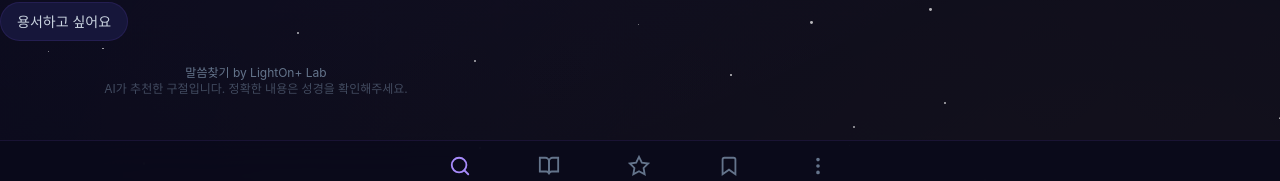
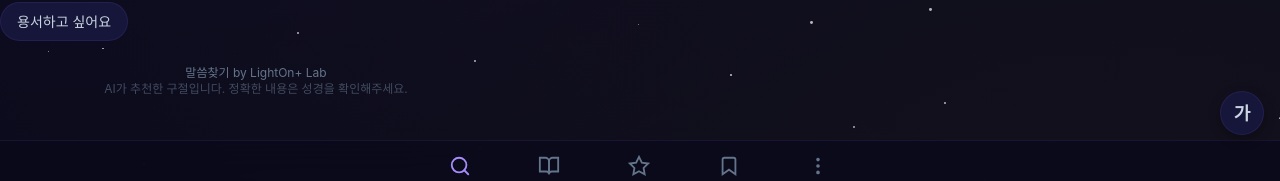
Before and after one commit to psh0825-max/bible-search, a Next.js app: page / in a window 1280 px wide. Shown: the part 585-766 px from the top of the page. Built offline with nearby package versions, Linux system fonts and the light colour scheme; a web font is replaced by a local one.

Commit message:
Add font size control (가 button) - 4 sizes, persisted

```diff
--- a/src/app/bookmarks/page.tsx
+++ b/src/app/bookmarks/page.tsx
@@ -3,9 +3,11 @@ import { useState, useEffect } from 'react'
 import { motion, AnimatePresence } from 'motion/react'
 import { getBookmarks, removeBookmark } from '@/lib/storage'
 import { speakVerse, stopSpeaking } from '@/lib/tts'
+import { useFontSize } from '@/components/FontSizeControl'
 
 export default function BookmarksPage() {
   const [bookmarks, setBookmarks] = useState<any[]>([])
+  const { fontSize } = useFontSize()
   const [speakingIdx, setSpeakingIdx] = useState(-1)
 
   useEffect(() => { loadBookmarks() }, [])
@@ -43,7 +45,7 @@ export default function BookmarksPage() {
               <motion.div key={bm.reference} initial={{ opacity: 0, x: -20 }} animate={{ opacity: 1, x: 0 }} exit={{ opacity: 0, x: 20 }} transition={{ delay: i * 0.05 }}
                 className="glass" style={{ borderRadius: '16px', padding: '18px' }}>
                 <p style={{ fontSize: '13px', color: 'var(--accent-light)', fontWeight: 600, marginBottom: '6px' }}>{bm.reference}</p>
-                <p style={{ fontSize: '15px', lineHeight: 1.8 }}>"{bm.text}"</p>
+                <p style={{ fontSize: `${fontSize}px`, lineHeight: 1.8 }}>"{bm.text}"</p>
                 <div style={{ display: 'flex', gap: '4px', marginTop: '10px', justifyContent: 'space-between' }}>
                   <div style={{ display: 'flex', gap: '4px' }}>
                     <button onClick={() => speak(bm.text, i)} style={{ background: 'none', border: 'none', cursor: 'pointer', fontSize: '14px', opacity: speakingIdx === i ? 1 : 0.5, padding: '4px' }}>{speakingIdx === i ? '⏹️' : '🔊'}</button>
--- a/src/app/categories/page.tsx
+++ b/src/app/categories/page.tsx
@@ -4,11 +4,13 @@ import { motion, AnimatePresence } from 'motion/react'
 import { CATEGORIES, getCategoryVerses, CategoryVerse, getDailyVerse } from '@/lib/bible-utils'
 import { speakVerse, stopSpeaking } from '@/lib/tts'
 import { addBookmark } from '@/lib/storage'
+import { useFontSize } from '@/components/FontSizeControl'
 
 export default function CategoriesPage() {
   const [selectedCat, setSelectedCat] = useState<string | null>(null)
   const [verses, setVerses] = useState<CategoryVerse[]>([])
   const [speakingIdx, setSpeakingIdx] = useState(-1)
+  const { fontSize } = useFontSize()
   const daily = getDailyVerse()
 
   function selectCategory(id: string) {
@@ -38,7 +40,7 @@ export default function CategoriesPage() {
               <div style={{ position: 'relative', zIndex: 1 }}>
                 <motion.div animate={{ y: [0, -6, 0], rotate: [0, 3, -3, 0] }} transition={{ duration: 5, repeat: Infinity }} style={{ fontSize: '40px', marginBottom: '12px' }}>🌅</motion.div>
                 <p style={{ fontSize: '11px', color: 'var(--accent-bright)', fontWeight: 700, letterSpacing: '0.1em', textTransform: 'uppercase', marginBottom: '12px' }}>✦ 오늘의 말씀 ✦</p>
-                <p style={{ fontSize: '18px', lineHeight: 1.9, marginBottom: '12px', fontWeight: 500 }}>"{daily.text}"</p>
+                <p style={{ fontSize: `${fontSize + 1}px`, lineHeight: 1.9, marginBottom: '12px', fontWeight: 500 }}>"{daily.text}"</p>
                 <p style={{ fontSize: '14px', color: 'var(--text-dim)', fontWeight: 600 }}>{daily.reference}</p>
               </div>
               <div style={{ display: 'flex', justifyContent: 'center', gap: '8px', marginTop: '12px' }}>
@@ -78,7 +80,7 @@ export default function CategoriesPage() {
                 <motion.div key={i} initial={{ opacity: 0, y: 20 }} animate={{ opacity: 1, y: 0 }} transition={{ delay: i * 0.1 }}
                   className="glass" style={{ borderRadius: '16px', padding: '20px' }}>
                   <p style={{ fontSize: '13px', color: 'var(--accent-light)', fontWeight: 600, marginBottom: '8px' }}>{v.reference}</p>
-                  <p style={{ fontSize: '16px', lineHeight: 1.8 }}>"{v.text}"</p>
+                  <p style={{ fontSize: `${fontSize}px`, lineHeight: 1.8 }}>"{v.text}"</p>
                   <div style={{ display: 'flex', gap: '4px', marginTop: '10px' }}>
                     <button onClick={() => speak(v.text, i)} style={{ background: 'none', border: 'none', cursor: 'pointer', fontSize: '14px', opacity: speakingIdx === i ? 1 : 0.5, padding: '4px' }}>{speakingIdx === i ? '⏹️' : '🔊'}</button>
                     <button onClick={() => addBookmark({ reference: v.reference, text: v.text, mood: cat?.id })} style={{ background: 'none', border: 'none', cursor: 'pointer', fontSize: '14px', opacity: 0.5, padding: '4px' }}>⭐</button>
--- a/src/app/layout.tsx
+++ b/src/app/layout.tsx
@@ -13,7 +13,7 @@ export const viewport: Viewport = {
   themeColor: '#0F0F1A',
 }
 
-import Nav from '@/components/Nav'
+import ClientProviders from '@/components/ClientProviders'
 
 export default function RootLayout({ children }: { children: React.ReactNode }) {
   return (
@@ -22,8 +22,7 @@ export default function RootLayout({ children }: { children: React.ReactNode })
         <link rel="stylesheet" href="https://cdn.jsdelivr.net/gh/orioncactus/pretendard@v1.3.9/dist/web/variable/pretendardvariable-dynamic-subset.min.css" />
       </head>
       <body>
-        <div style={{ paddingBottom: '72px' }}>{children}</div>
-        <Nav />
+        <ClientProviders>{children}</ClientProviders>
       </body>
     </html>
   )
--- a/src/app/page.tsx
+++ b/src/app/page.tsx
@@ -4,6 +4,7 @@ import { motion, AnimatePresence } from 'motion/react'
 import { addHistory } from '@/lib/storage'
 import { addBookmark } from '@/lib/storage'
 import { speakVerse, stopSpeaking } from '@/lib/tts'
+import { useFontSize } from '@/components/FontSizeControl'
 
 interface Verse {
   reference: string
@@ -42,6 +43,7 @@ export default function Home() {
   const [loading, setLoading] = useState(false)
   const [searched, setSearched] = useState(false)
   const [error, setError] = useState('')
+  const { fontSize } = useFontSize()
   const [stars, setStars] = useState<{ x: number; y: number; delay: number; size: number }[]>([])
   const [listening, setListening] = useState(false)
   const [speechSupported, setSpeechSupported] = useState(false)
@@ -330,7 +332,7 @@ export default function Home() {
                         </div>
 
                         {/* Verse text */}
-                        <div style={{ padding: '16px 20px', fontSize: '17px', lineHeight: 2, fontWeight: 500, whiteSpace: 'pre-line', color: 'var(--text)' }}>
+                        <div style={{ padding: '16px 20px', fontSize: `${fontSize}px`, lineHeight: 2, fontWeight: 500, whiteSpace: 'pre-line', color: 'var(--text)' }}>
                           {v.text.includes('\n') ? v.text : `"${v.text}"`}
                         </div>
 
--- a/src/app/read/page.tsx
+++ b/src/app/read/page.tsx
@@ -4,6 +4,7 @@ import { motion, AnimatePresence } from 'motion/react'
 import { getBooks, getChapter, BookInfo } from '@/lib/bible-utils'
 import { speakVerse, stopSpeaking } from '@/lib/tts'
 import { addBookmark, removeBookmark, isBookmarked } from '@/lib/storage'
+import { useFontSize } from '@/components/FontSizeControl'
 
 type View = 'books' | 'chapters' | 'reading'
 
@@ -15,6 +16,7 @@ export default function ReadPage() {
   const [speakingVerse, setSpeakingVerse] = useState(-1)
   const [bookmarkedVerses, setBookmarkedVerses] = useState<Set<string>>(new Set())
   const [testament, setTestament] = useState<'old' | 'new'>('old')
+  const { fontSize } = useFontSize()
   const books = getBooks()
 
   function selectBook(book: BookInfo) {
@@ -140,7 +142,7 @@ export default function ReadPage() {
                     whileHover={{ backgroundColor: 'rgba(139,92,246,0.06)' }}>
                     <span className="verse-num">{i + 1}</span>
                     <div style={{ flex: 1 }}>
-                      <p style={{ lineHeight: 1.9, fontSize: '16px', color: 'var(--text-secondary)' }}>{verse}</p>
+                      <p style={{ lineHeight: 1.9, fontSize: `${fontSize}px`, color: 'var(--text-secondary)' }}>{verse}</p>
                       <div style={{ display: 'flex', gap: '2px', marginTop: '6px' }}>
                         <button onClick={() => speak(verse, i)} className="action-btn" style={{ opacity: speakingVerse === i ? 1 : 0.5 }}>{speakingVerse === i ? '⏹️' : '🔊'}</button>
                         <button onClick={() => toggleBookmark(i)} className="action-btn" style={{ opacity: isBm ? 1 : 0.5 }}>{isBm ? '⭐' : '☆'}</button>
--- /dev/null
+++ b/src/components/ClientProviders.tsx
@@ -0,0 +1,14 @@
+'use client'
+import { FontSizeProvider } from '@/components/FontSizeControl'
+import FontSizeControl from '@/components/FontSizeControl'
+import Nav from '@/components/Nav'
+
+export default function ClientProviders({ children }: { children: React.ReactNode }) {
+  return (
+    <FontSizeProvider>
+      <div style={{ paddingBottom: '72px' }}>{children}</div>
+      <FontSizeControl />
+      <Nav />
+    </FontSizeProvider>
+  )
+}
--- /dev/null
+++ b/src/components/FontSizeControl.tsx
@@ -0,0 +1,103 @@
+'use client'
+import { useState, useEffect, createContext, useContext } from 'react'
+import { motion, AnimatePresence } from 'motion/react'
+
+const SIZES = [
+  { label: '작게', value: 14 },
+  { label: '보통', value: 17 },
+  { label: '크게', value: 20 },
+  { label: '아주 크게', value: 24 },
+]
+const DEFAULT = 17
+
+const FontSizeContext = createContext({ fontSize: DEFAULT, setFontSize: (_: number) => {} })
+
+export function useFontSize() { return useContext(FontSizeContext) }
+
+export function FontSizeProvider({ children }: { children: React.ReactNode }) {
+  const [fontSize, setFontSizeState] = useState(DEFAULT)
+
+  useEffect(() => {
+    const saved = localStorage.getItem('bible-font-size')
+    if (saved) setFontSizeState(parseInt(saved))
+  }, [])
+
+  function setFontSize(size: number) {
+    setFontSizeState(size)
+    localStorage.setItem('bible-font-size', String(size))
+  }
+
+  return (
+    <FontSizeContext.Provider value={{ fontSize, setFontSize }}>
+      {children}
+    </FontSizeContext.Provider>
+  )
+}
+
+export default function FontSizeControl() {
+  const { fontSize, setFontSize } = useFontSize()
+  const [open, setOpen] = useState(false)
+
+  return (
+    <>
+      {/* Floating button */}
+      <motion.button
+        whileTap={{ scale: 0.9 }}
+        onClick={() => setOpen(!open)}
+        style={{
+          position: 'fixed', bottom: '80px', right: '16px', zIndex: 60,
+          width: '44px', height: '44px', borderRadius: '50%',
+          background: 'var(--bg-card)', border: '1px solid var(--border)',
+          color: 'var(--text-secondary)', fontSize: '18px', fontWeight: 700,
+          cursor: 'pointer', display: 'flex', alignItems: 'center', justifyContent: 'center',
+          boxShadow: '0 4px 12px rgba(0,0,0,0.3)',
+        }}
+      >
+        가
+      </motion.button>
+
+      {/* Size picker */}
+      <AnimatePresence>
+        {open && (
+          <motion.div
+            initial={{ opacity: 0, y: 10, scale: 0.95 }}
+            animate={{ opacity: 1, y: 0, scale: 1 }}
+            exit={{ opacity: 0, y: 10, scale: 0.95 }}
+            style={{
+              position: 'fixed', bottom: '130px', right: '16px', zIndex: 60,
+              background: 'var(--bg-elevated)', border: '1px solid var(--border-strong)',
+              borderRadius: 'var(--radius)', padding: '12px', minWidth: '160px',
+              boxShadow: '0 8px 30px rgba(0,0,0,0.5)',
+            }}
+          >
+            <p style={{ fontSize: '11px', color: 'var(--text-dim)', fontWeight: 600, marginBottom: '8px', padding: '0 4px' }}>글씨 크기</p>
+            {SIZES.map(s => (
+              <motion.button key={s.value} whileTap={{ scale: 0.95 }}
+                onClick={() => { setFontSize(s.value); setOpen(false) }}
+                style={{
+                  display: 'flex', alignItems: 'center', justifyContent: 'space-between',
+                  width: '100%', padding: '10px 12px', borderRadius: '10px',
+                  background: fontSize === s.value ? 'var(--accent-soft)' : 'transparent',
+                  border: fontSize === s.value ? '1px solid var(--accent)' : '1px solid transparent',
+                  color: fontSize === s.value ? 'var(--accent-bright)' : 'var(--text-secondary)',
+                  cursor: 'pointer', marginBottom: '4px', transition: 'all 0.15s',
+                }}>
+                <span style={{ fontSize: `${s.value}px`, fontWeight: 600 }}>가</span>
+                <span style={{ fontSize: '13px' }}>{s.label}</span>
+              </motion.button>
+            ))}
+          </motion.div>
+        )}
+      </AnimatePresence>
+
+      {/* Backdrop */}
+      <AnimatePresence>
+        {open && (
+          <motion.div initial={{ opacity: 0 }} animate={{ opacity: 1 }} exit={{ opacity: 0 }}
+            onClick={() => setOpen(false)}
+            style={{ position: 'fixed', inset: 0, zIndex: 55 }} />
+        )}
+      </AnimatePresence>
+    </>
+  )
+}
```
